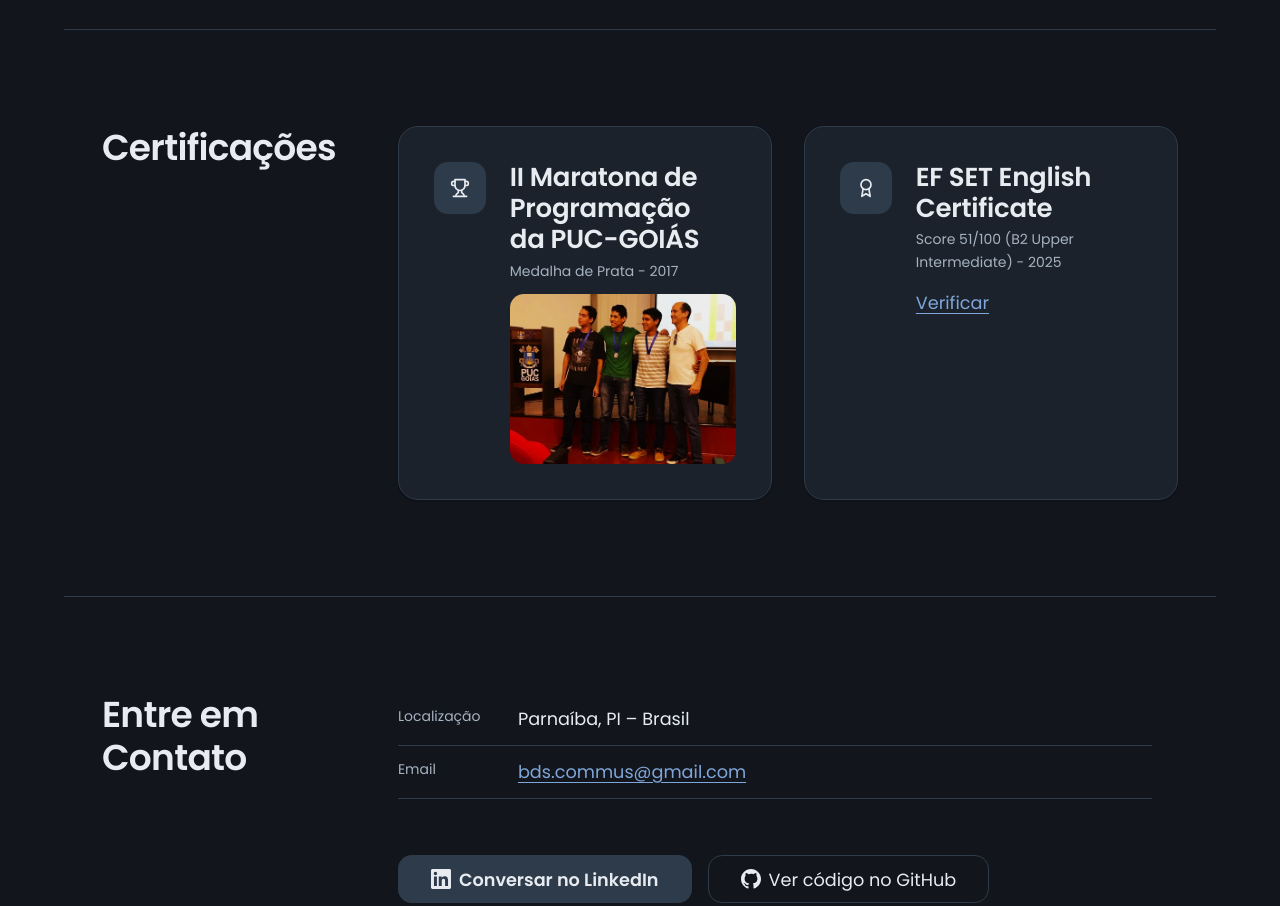
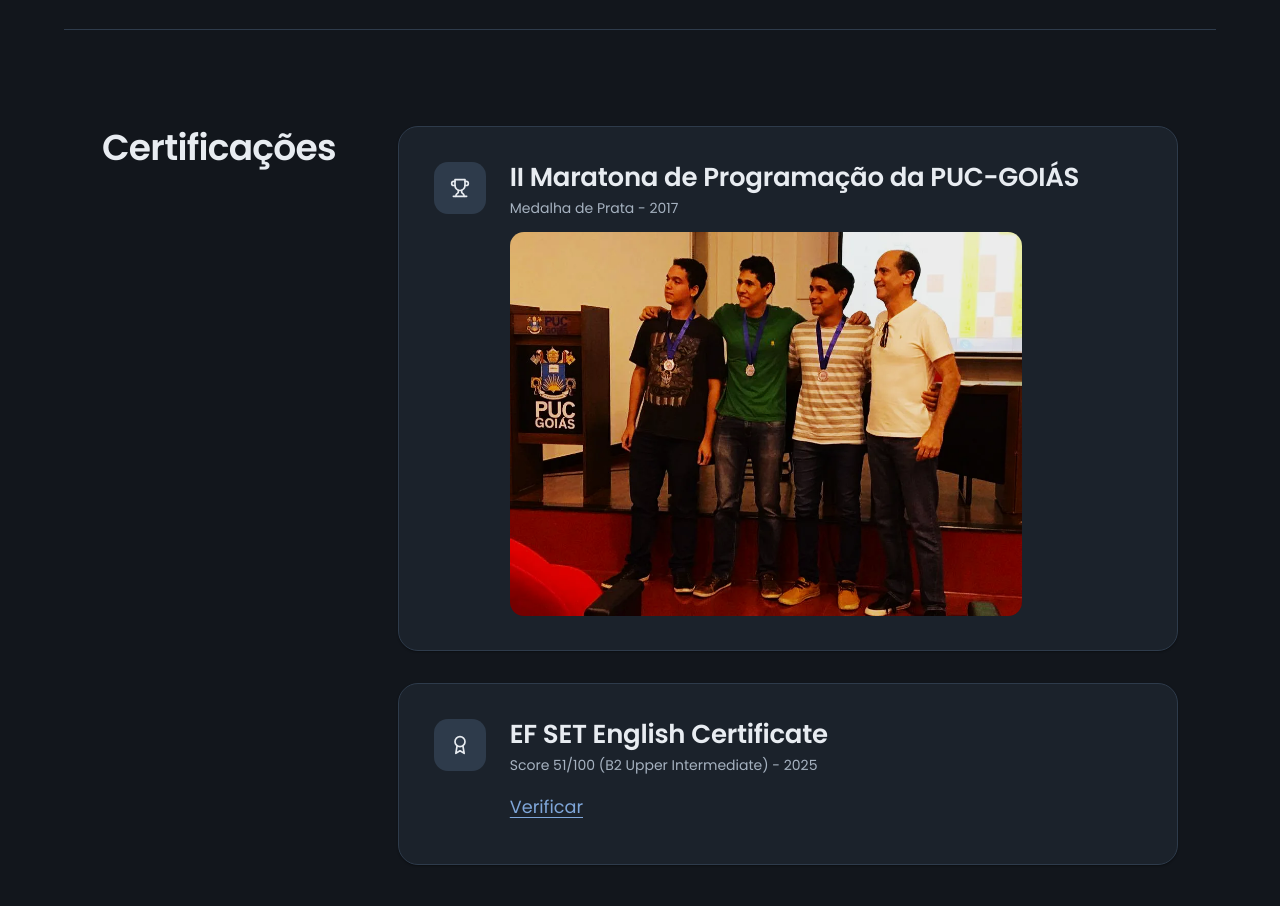
Before and after one commit to BdsOliveira/portfolio, a website with bundled scripts: page index.html in a window 1280 px wide. Shown: the part 5840-6746 px from the top of the page. Built offline with nearby package versions, Linux system fonts and the light colour scheme.

Commit message:
refactor: adjust certification list layout for improved readability and image display

```diff
--- a/css/sections.css
+++ b/css/sections.css
@@ -473,14 +473,18 @@
 /* Certifications --------------------------------------------------------- */
 
 /*
- * The `max-width: var(--measure)` that used to be here made a two-entry list occupy a narrow
- * strip on the left of an otherwise empty section. These are cards, not prose: they take the
- * same auto-fit treatment as every other collection, so two entries become two equal columns.
+ * One entry per row, matching `.timeline` in Experience and Education rather than the auto-fit
+ * columns this list used to take. Side-by-side columns halved the width available to a card,
+ * which was harmless while every entry was two lines of text and is not now that one carries a
+ * photograph: at half width the evidence is too small to read anything in.
+ *
+ * The `max-width: var(--measure)` this list carried before the columns is deliberately still
+ * absent — 68ch is a measure for prose, and it made a two-entry list sit as a narrow strip in
+ * an otherwise empty section.
  */
 .certification-list {
   display: grid;
   gap: var(--grid-gap);
-  grid-template-columns: repeat(auto-fit, minmax(min(100%, 20rem), 1fr));
 }
 
 .certification {
@@ -528,14 +532,19 @@
 }
 
 /*
- * The evidence photo sits below the claim, at the body's full width — the card is a single
- * narrow column, so beside the text there is no width left for a photograph to be readable at.
+ * The evidence photo sits below the claim rather than beside it: the badge already anchors the
+ * left of the card, and a second column there would leave the photograph too narrow to read.
+ *
  * `height: auto` overrides the intrinsic `height` attribute; the attribute pair still reserves
- * the aspect ratio while the file loads, so nothing below it jumps (C-8).
+ * the aspect ratio while the file loads, so nothing below it jumps (C-8). The cap keeps the
+ * photo from spanning the full row on a wide screen, where it would outweigh the claim it is
+ * only meant to support — and stops it being scaled past its own 1000px, which buys no detail
+ * and only softens the image.
  */
 .certification__evidence {
   display: block;
   width: 100%;
+  max-width: 32rem;
   height: auto;
   margin-block-start: var(--space-xs);
   border-radius: var(--radius-md);
```
